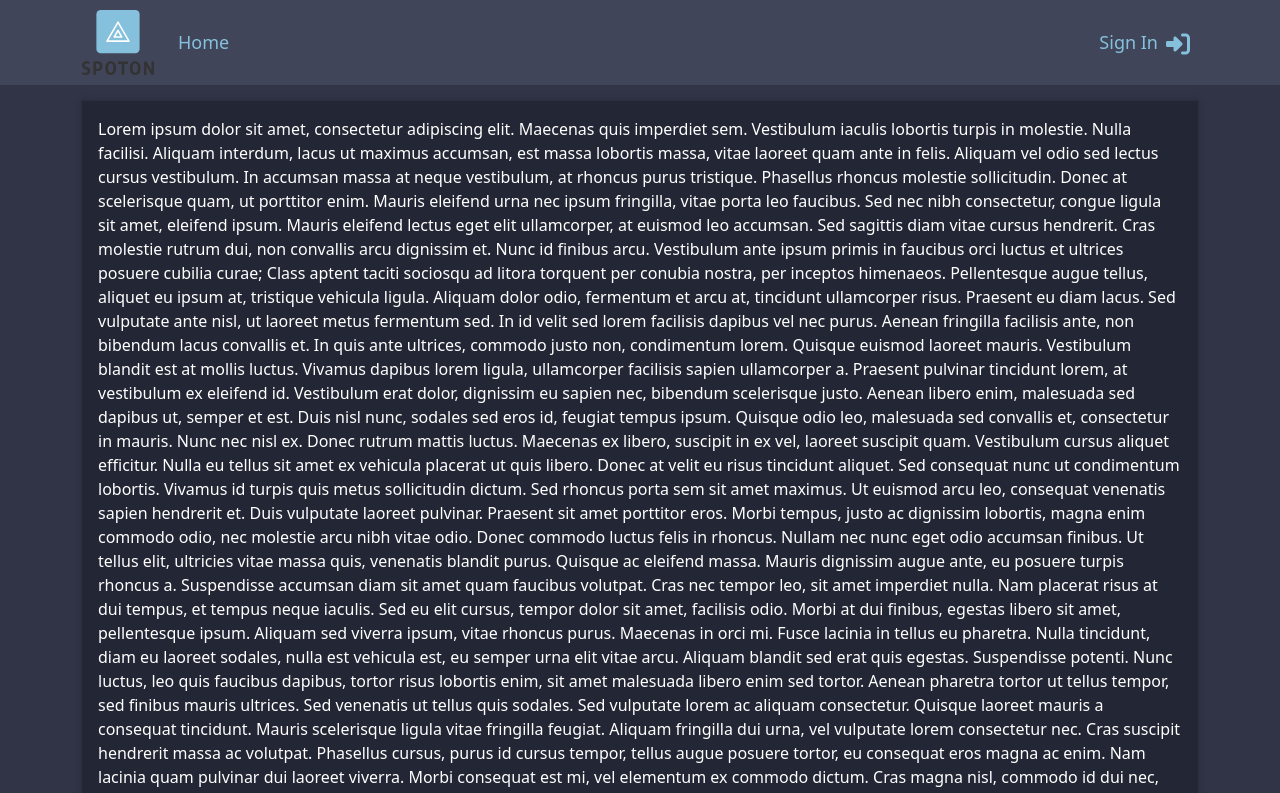
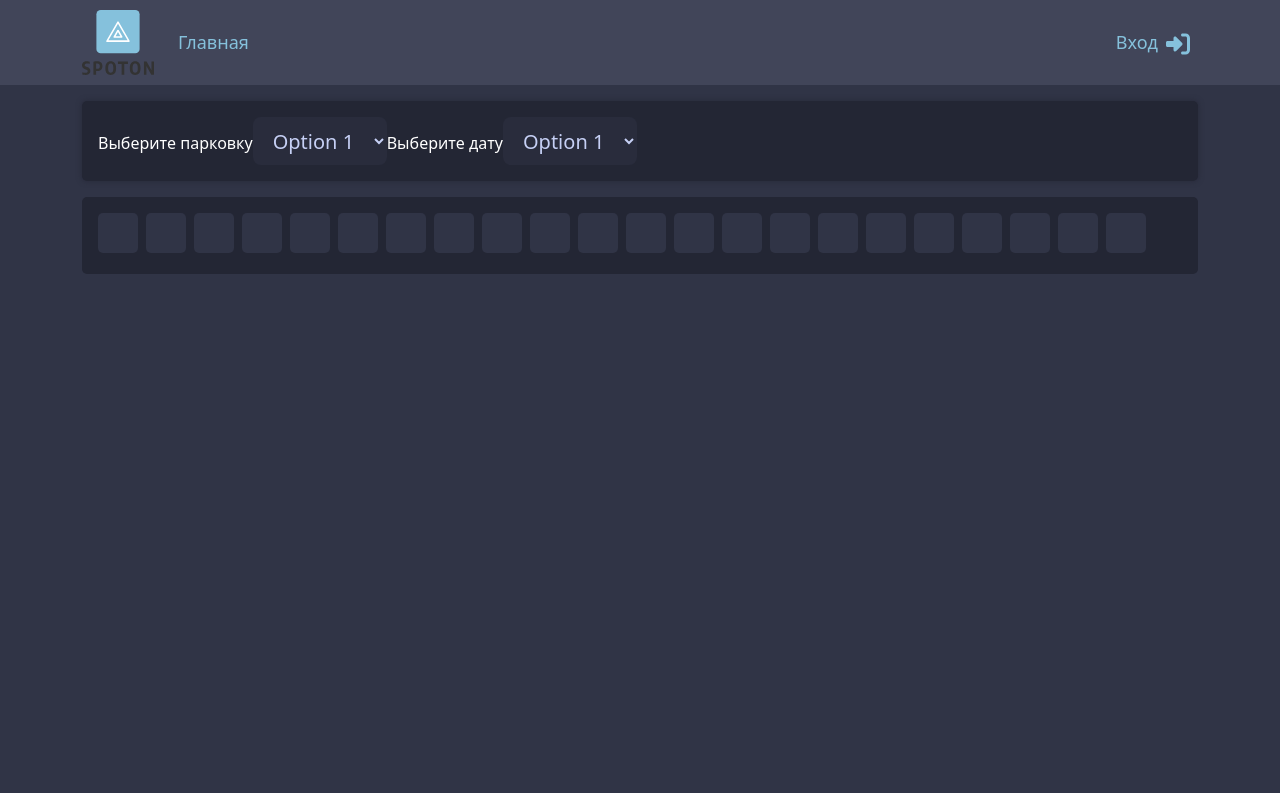
Before and after one commit to ResightX/Parking, a React (Create React App) app: page / in a window 1280 px wide. Shown: the top 793 px of the page. Built offline with nearby package versions, Linux system fonts and the light colour scheme.

Commit message:
Home page work in progress

```diff
--- /dev/null
+++ b/src/components/CustomButton.js
@@ -0,0 +1,24 @@
+import React, {Component} from 'react';
+
+class CustomButton extends Component {
+	constructor(props) {
+        super(props);
+        this.state = {
+            active: false,
+        };
+    }
+
+    toggleClass() {
+        const currentState = this.state.active;
+        this.setState({ active: !currentState });
+    };
+
+    render() {
+        return (
+			<button className={`lot ${this.state.active ? 'activebtn' : null}`} onClick={this.toggleClass.bind(this)}>{this.props.text}</button>
+
+        )
+  }
+}
+
+export default CustomButton;
--- a/src/components/Footer.js
+++ b/src/components/Footer.js
@@ -2,7 +2,7 @@ import Container from 'react-bootstrap/Container'
 import Row from 'react-bootstrap/Row'
 import Col from 'react-bootstrap/Col'
 import { FontAwesomeIcon } from '@fortawesome/react-fontawesome'
-import { faTwitter, faFacebook, faVk, faInstagram } from '@fortawesome/free-brands-svg-icons'
+import { faTwitter, faVk, faTelegram } from '@fortawesome/free-brands-svg-icons'
 
 function Footer(){
 	return (
@@ -10,11 +10,10 @@ function Footer(){
 			<Container>
 				<Row>
 					<Col className="socialmedia">
-						<p>Social media</p>
+						<p>Социальные сети</p>
 						<FontAwesomeIcon className="smicons" icon={faTwitter}/>
 						<FontAwesomeIcon className="smicons" icon={faVk}/>
-						<FontAwesomeIcon className="smicons" icon={faFacebook}/>
-						<FontAwesomeIcon className="smicons" icon={faInstagram}/>
+						<FontAwesomeIcon className="smicons" icon={faTelegram}/>
 					</Col>
 					<Col>
 						<p>Hello wolrd</p>
--- a/src/components/Header.js
+++ b/src/components/Header.js
@@ -12,11 +12,11 @@ function Header(){
 		  </Navbar.Brand>
 
           <Nav className="me-auto">
-            <Nav.Link href="/">Home</Nav.Link>
+            <Nav.Link href="/">Главная</Nav.Link>
           </Nav>
 
           <Nav className="me-right">
-            <Nav.Link href="/signup" className="headericontext">Sign In
+            <Nav.Link href="/signup" className="headericontext">Вход
 				<FontAwesomeIcon className="headericons" icon={ faRightToBracket } />
 			</Nav.Link>
           </Nav>
--- a/src/components/Home.js
+++ b/src/components/Home.js
@@ -1,35 +1,55 @@
 import Container from 'react-bootstrap/Container';
+import React, { useState } from 'react';
 import './styles/Home.css';
+import CustomButton from './CustomButton.js';
 
 function Home() {
+	const [isActive, setActive] = useState(false);
+
+	function handleClick(e){
+		setActive(!isActive);
+	}
+
 	return (
 		<>
 			<div className="homeblock">
-				<p>
+				<label for="places">Выберите парковку</label>
+				<select id="places" name="places" class="form-control-lg">
+					<option value="1">Option 1</option>
+					<option value="2">Option 2</option>
+					<option value="3">Option 3</option>
+				</select>
+				<label for="date">Выберите дату</label>
+				<select id="date" name="date" class="form-control-lg">
+					<option value="1">Option 1</option>
+					<option value="2">Option 2</option>
+					<option value="3">Option 3</option>
+				</select>
+			</div>
 
-Lorem ipsum dolor sit amet, consectetur adipiscing elit. Maecenas quis imperdiet sem. Vestibulum iaculis lobortis turpis in molestie. Nulla facilisi. Aliquam interdum, lacus ut maximus accumsan, est massa lobortis massa, vitae laoreet quam ante in felis. Aliquam vel odio sed lectus cursus vestibulum. In accumsan massa at neque vestibulum, at rhoncus purus tristique. Phasellus rhoncus molestie sollicitudin. Donec at scelerisque quam, ut porttitor enim. Mauris eleifend urna nec ipsum fringilla, vitae porta leo faucibus. Sed nec nibh consectetur, congue ligula sit amet, eleifend ipsum. Mauris eleifend lectus eget elit ullamcorper, at euismod leo accumsan.
-
-Sed sagittis diam vitae cursus hendrerit. Cras molestie rutrum dui, non convallis arcu dignissim et. Nunc id finibus arcu. Vestibulum ante ipsum primis in faucibus orci luctus et ultrices posuere cubilia curae; Class aptent taciti sociosqu ad litora torquent per conubia nostra, per inceptos himenaeos. Pellentesque augue tellus, aliquet eu ipsum at, tristique vehicula ligula. Aliquam dolor odio, fermentum et arcu at, tincidunt ullamcorper risus. Praesent eu diam lacus. Sed vulputate ante nisl, ut laoreet metus fermentum sed. In id velit sed lorem facilisis dapibus vel nec purus. Aenean fringilla facilisis ante, non bibendum lacus convallis et. In quis ante ultrices, commodo justo non, condimentum lorem. Quisque euismod laoreet mauris. Vestibulum blandit est at mollis luctus. Vivamus dapibus lorem ligula, ullamcorper facilisis sapien ullamcorper a.
-
-Praesent pulvinar tincidunt lorem, at vestibulum ex eleifend id. Vestibulum erat dolor, dignissim eu sapien nec, bibendum scelerisque justo. Aenean libero enim, malesuada sed dapibus ut, semper et est. Duis nisl nunc, sodales sed eros id, feugiat tempus ipsum. Quisque odio leo, malesuada sed convallis et, consectetur in mauris. Nunc nec nisl ex. Donec rutrum mattis luctus. Maecenas ex libero, suscipit in ex vel, laoreet suscipit quam. Vestibulum cursus aliquet efficitur. Nulla eu tellus sit amet ex vehicula placerat ut quis libero.
-
-Donec at velit eu risus tincidunt aliquet. Sed consequat nunc ut condimentum lobortis. Vivamus id turpis quis metus sollicitudin dictum. Sed rhoncus porta sem sit amet maximus. Ut euismod arcu leo, consequat venenatis sapien hendrerit et. Duis vulputate laoreet pulvinar. Praesent sit amet porttitor eros. Morbi tempus, justo ac dignissim lobortis, magna enim commodo odio, nec molestie arcu nibh vitae odio. Donec commodo luctus felis in rhoncus. Nullam nec nunc eget odio accumsan finibus.
-
-Ut tellus elit, ultricies vitae massa quis, venenatis blandit purus. Quisque ac eleifend massa. Mauris dignissim augue ante, eu posuere turpis rhoncus a. Suspendisse accumsan diam sit amet quam faucibus volutpat. Cras nec tempor leo, sit amet imperdiet nulla. Nam placerat risus at dui tempus, et tempus neque iaculis. Sed eu elit cursus, tempor dolor sit amet, facilisis odio. Morbi at dui finibus, egestas libero sit amet, pellentesque ipsum. Aliquam sed viverra ipsum, vitae rhoncus purus. Maecenas in orci mi. Fusce lacinia in tellus eu pharetra. Nulla tincidunt, diam eu laoreet sodales, nulla est vehicula est, eu semper urna elit vitae arcu. Aliquam blandit sed erat quis egestas.
-
-Suspendisse potenti. Nunc luctus, leo quis faucibus dapibus, tortor risus lobortis enim, sit amet malesuada libero enim sed tortor. Aenean pharetra tortor ut tellus tempor, sed finibus mauris ultrices. Sed venenatis ut tellus quis sodales. Sed vulputate lorem ac aliquam consectetur. Quisque laoreet mauris a consequat tincidunt. Mauris scelerisque ligula vitae fringilla feugiat.
-
-Aliquam fringilla dui urna, vel vulputate lorem consectetur nec. Cras suscipit hendrerit massa ac volutpat. Phasellus cursus, purus id cursus tempor, tellus augue posuere tortor, eu consequat eros magna ac enim. Nam lacinia quam pulvinar dui laoreet viverra. Morbi consequat est mi, vel elementum ex commodo dictum. Cras magna nisl, commodo id dui nec, ultricies tincidunt justo. Proin ac auctor tellus. Morbi efficitur iaculis lorem, sed iaculis nibh malesuada vitae.
-
-Aliquam ultricies molestie tellus, eu cursus sapien fermentum a. Etiam interdum arcu id ultrices suscipit. Sed eget tellus a nunc fringilla aliquam. Phasellus facilisis sapien vel convallis mattis. Vestibulum sollicitudin placerat libero. Fusce viverra ex neque. Vestibulum gravida risus nulla, sit amet dictum sem sodales at. Nullam condimentum, risus ac sagittis auctor, quam velit molestie metus, et hendrerit lorem odio ut dui. Duis sapien mi, fermentum ac tellus quis, dictum pretium nisl. Phasellus blandit orci ut nibh eleifend, tincidunt luctus tellus dignissim. Nulla facilisi. Sed nec mollis est. Mauris egestas diam odio, quis cursus quam sollicitudin ut. Quisque consequat finibus porttitor. Vivamus scelerisque in urna et maximus.
-
-Maecenas vel ultricies eros, et posuere diam. Integer sollicitudin, diam vitae semper bibendum, lorem nisl cursus neque, et pretium mauris massa sed nisi. Donec non massa lacus. Proin ornare felis quis posuere luctus. Praesent luctus purus quis tellus pretium, ut tempus lacus lacinia. Pellentesque aliquam massa accumsan, fringilla metus iaculis, lobortis enim. Mauris consequat egestas euismod. Ut at metus vitae quam aliquam lobortis et ut lorem. Etiam eget mi mi. Etiam porta orci nec condimentum placerat. Duis ut consequat sapien. Integer dictum mollis pellentesque.
-
-Pellentesque egestas ipsum orci, a commodo massa sagittis nec. Vestibulum sodales massa id velit molestie, vel tempor magna congue. Suspendisse malesuada tincidunt feugiat. In imperdiet facilisis tincidunt. Etiam maximus porta imperdiet. Phasellus vitae congue risus, tincidunt blandit eros. Praesent feugiat pharetra est nec aliquet.
-
-Vestibulum odio sapien, ultrices a gravida malesuada, tristique ut turpis. Praesent ultricies quis nunc sit amet semper. Curabitur eu dolor ut urna pretium sagittis. Praesent eleifend, sem at interdum malesuada, urna leo ultricies dolor, et efficitur eros sapien a leo. Cras massa leo, rhoncus non rutrum dictum, pretium eu sapien. Fusce ut erat vel velit semper sodales id vitae enim. Donec a viverra enim. Pellentesque vehicula congue fermentum. Sed lectus tellus, tincidunt in leo vel, vestibulum commodo justo. Nulla ultrices metus odio, non porta metus pharetra eget. Cras ut purus molestie, mattis leo non, facilisis tellus. Nam lacus tortor, bibendum nec quam et, tempus sollicitudin lectus.
-
-Vestibulum orci massa, luctus sed felis nec, rhoncus eleifend massa. Proin volutpat nec ante eget convallis. Morbi lobortis gravida purus. Cras sagittis pharetra ipsum, sed euismod dolor placerat vel. Nullam eros justo, fermentum vel pretium vel, congue sed enim. Etiam facilisis est vel arcu bibendum, eu dapibus erat mattis. Class aptent taciti sociosqu ad litora torquent per conubia nostra, per inceptos himenaeos. Cras vestibulum consectetur placerat. Morbi sit amet scelerisque velit. Sed non massa id massa viverra lobortis a non magna. </p>
+			<div className="lots">
+				<CustomButton />
+				<CustomButton />
+				<CustomButton />
+				<CustomButton />
+				<CustomButton />
+				<CustomButton />
+				<CustomButton />
+				<CustomButton />
+				<CustomButton />
+				<CustomButton />
+				<CustomButton />
+				<CustomButton />
+				<CustomButton />
+				<CustomButton />
+				<CustomButton />
+				<CustomButton />
+				<CustomButton />
+				<CustomButton />
+				<CustomButton />
+				<CustomButton />
+				<CustomButton />
+				<CustomButton />
 			</div>
 		</>
 	);
--- a/src/components/styles/Home.css
+++ b/src/components/styles/Home.css
@@ -8,4 +8,44 @@ main {
 	box-shadow: 0px 0px 5px 1px #292c3c;
 	background-color: #232634;
 	color: white;
+	border-radius: 5px;
 }
+
+#places {
+	background-color: #292c3c;
+	color: #c6d0f5;
+	border: none;
+}
+
+#date {
+	background-color: #292c3c;
+	color: #c6d0f5;
+	border: none;
+}
+
+.lot {
+	height: 2.5rem;
+	width: 2.5rem;
+	margin-right: 0.5rem;
+	border-radius: 5px;
+	background-color: #303446;
+	border: none;
+	transition: 200ms ease-in-out;
+}
+
+.lot:hover{
+	background-color: white;
+}
+
+
+.lots {
+	margin-top: 1rem;
+	width: 100%;
+	background-color: #232634;
+	border-radius: 5px;
+	padding: 1rem;
+}
+
+.activebtn {
+	background-color: white;
+}
```
Also changed, not shown: 2 other files (tests, documents, lock files or other folders).
